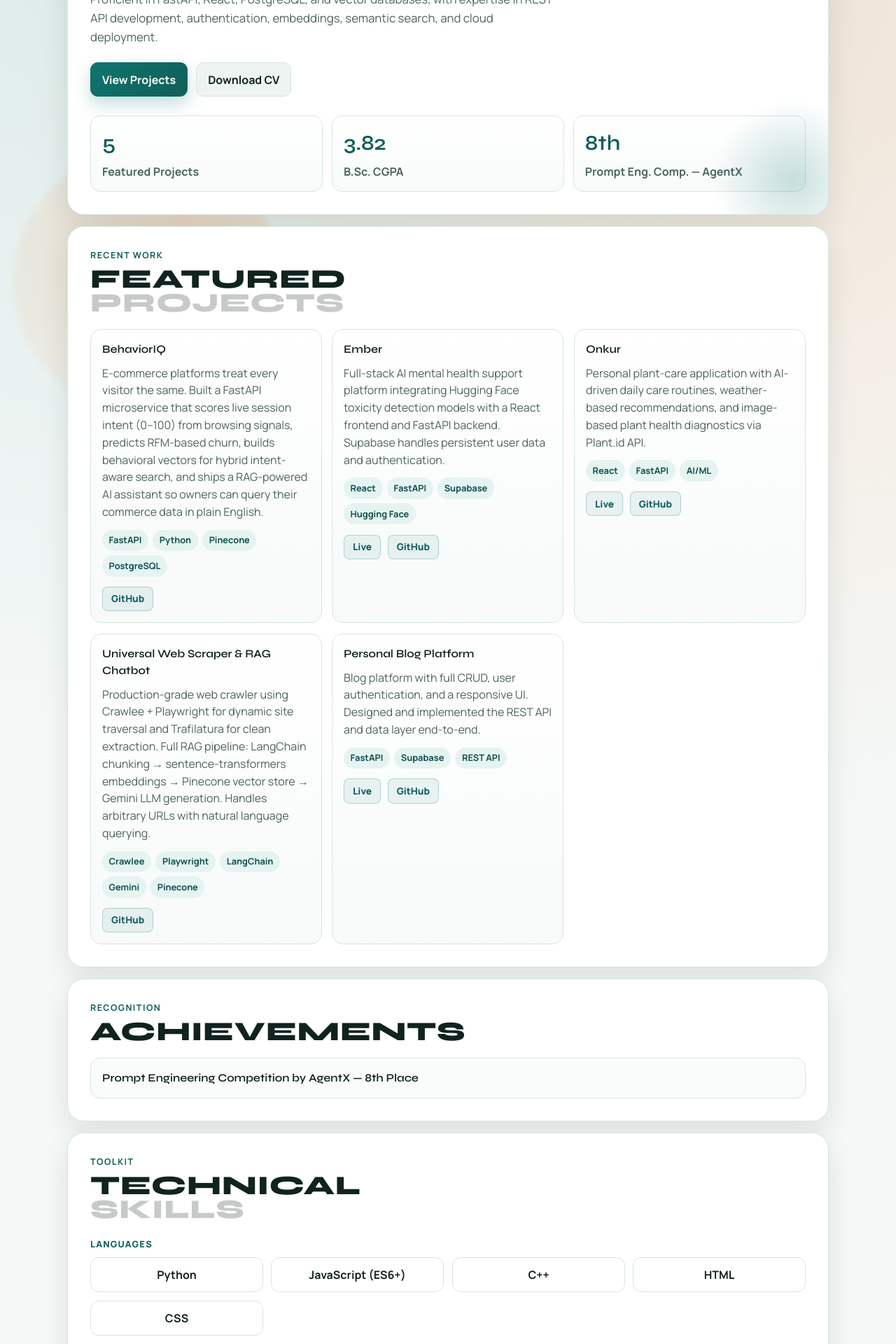
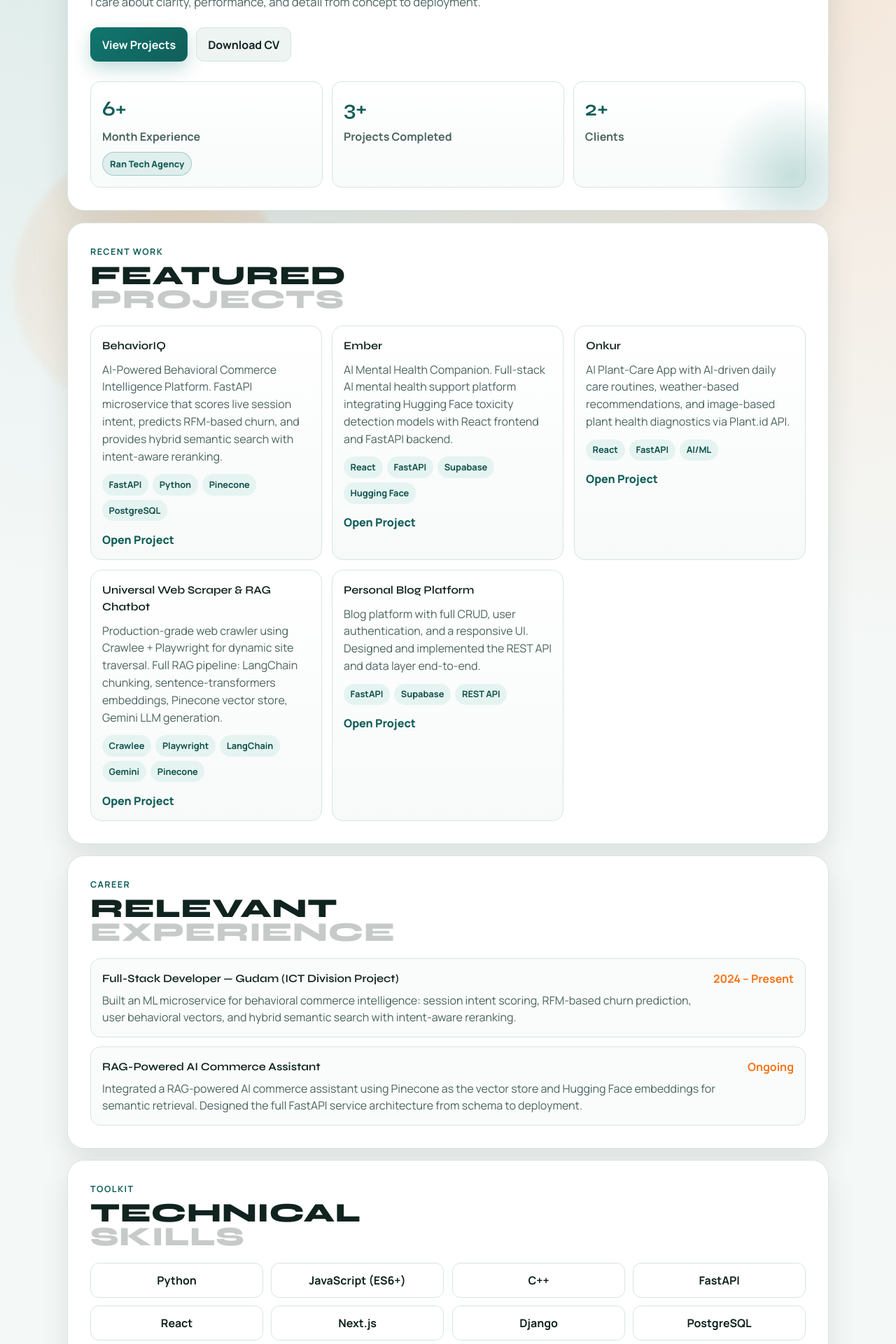
Before and after one commit to smabdullah2002/personal_portfolio, a React app: page / in a window 1280 px wide. Shown: the part 380-2300 px from the top of the page at 70% size. Built offline with nearby package versions, Linux system fonts and the light colour scheme; the HTML template or start-up script is replaced by a standard one.

Commit message:
updated portfolio

```diff
--- a/src/App.jsx
+++ b/src/App.jsx
@@ -10,60 +10,50 @@ function App() {
   const projects = [
     {
       title: 'BehaviorIQ',
-      description:
-        'E-commerce platforms treat every visitor the same. Built a FastAPI microservice that scores live session intent (0–100) from browsing signals, predicts RFM-based churn, builds behavioral vectors for hybrid intent-aware search, and ships a RAG-powered AI assistant so owners can query their commerce data in plain English.',
+      description: 'AI-Powered Behavioral Commerce Intelligence Platform. FastAPI microservice that scores live session intent, predicts RFM-based churn, and provides hybrid semantic search with intent-aware reranking.',
       stack: ['FastAPI', 'Python', 'Pinecone', 'PostgreSQL'],
-      links: [{ label: 'GitHub', url: 'https://github.com/smabdullah2002/behavioriq-ml-service.git' }]
+      link: ''
     },
     {
       title: 'Ember',
-      description:
-        'Full-stack AI mental health support platform integrating Hugging Face toxicity detection models with a React frontend and FastAPI backend. Supabase handles persistent user data and authentication.',
+      description: 'AI Mental Health Companion. Full-stack AI mental health support platform integrating Hugging Face toxicity detection models with React frontend and FastAPI backend.',
       stack: ['React', 'FastAPI', 'Supabase', 'Hugging Face'],
-      links: [
-        { label: 'Live', url: 'https://ember-mentalhealth-companion.netlify.app/' },
-        { label: 'GitHub', url: 'https://github.com/smabdullah2002/Ember' }
-      ]
+      link: 'https://embermentalhealthcompanion.netlify.app/'
     },
     {
       title: 'Onkur',
-      description:
-        'Personal plant-care application with AI-driven daily care routines, weather-based recommendations, and image-based plant health diagnostics via Plant.id API.',
+      description: 'AI Plant-Care App with AI-driven daily care routines, weather-based recommendations, and image-based plant health diagnostics via Plant.id API.',
       stack: ['React', 'FastAPI', 'AI/ML'],
-      links: [
-        { label: 'Live', url: 'https://onkur.netlify.app/' },
-        { label: 'GitHub', url: 'https://github.com/smabdullah2002/onkur.git' }
-      ]
+      link: 'https://onkur.netlify.app/'
     },
     {
       title: 'Universal Web Scraper & RAG Chatbot',
-      description:
-        'Production-grade web crawler using Crawlee + Playwright for dynamic site traversal and Trafilatura for clean extraction. Full RAG pipeline: LangChain chunking → sentence-transformers embeddings → Pinecone vector store → Gemini LLM generation. Handles arbitrary URLs with natural language querying.',
+      description: 'Production-grade web crawler using Crawlee + Playwright for dynamic site traversal. Full RAG pipeline: LangChain chunking, sentence-transformers embeddings, Pinecone vector store, Gemini LLM generation.',
       stack: ['Crawlee', 'Playwright', 'LangChain', 'Gemini', 'Pinecone'],
-      links: [{ label: 'GitHub', url: 'https://github.com/smabdullah2002/ran_gpt' }]
+      link: ''
     },
     {
       title: 'Personal Blog Platform',
-      description:
-        'Blog platform with full CRUD, user authentication, and a responsive UI. Designed and implemented the REST API and data layer end-to-end.',
+      description: 'Blog platform with full CRUD, user authentication, and a responsive UI. Designed and implemented the REST API and data layer end-to-end.',
       stack: ['FastAPI', 'Supabase', 'REST API'],
-      links: [
-        { label: 'Live', url: 'https://blog.smabdullah.dev/' },
-        { label: 'GitHub', url: 'https://github.com/smabdullah2002/sma-blog' }
-      ]
+      link: ''
     }
   ]
 
-  const skillGroups = [
-    { label: 'Languages', items: ['Python', 'JavaScript (ES6+)', 'C++', 'HTML', 'CSS'] },
-    { label: 'Frameworks', items: ['FastAPI', 'React', 'Django'] },
-    { label: 'Databases', items: ['PostgreSQL', 'Supabase', 'MongoDB', 'Pinecone'] },
-    { label: 'Tools & Platforms', items: ['AWS', 'Git/GitHub', 'Docker', 'Postman', 'REST API', 'pgAdmin', 'Crawlee', 'Playwright', 'Selenium', 'LangChain', 'n8n'] },
-    { label: 'Specialties', items: ['Python Backend Development', 'REST API Development', 'FastAPI', 'AI Engineering', 'LLM Integration', 'RAG Systems', 'Web Scraping & Data Extraction', 'Cloud Deployment & AWS', 'CI/CD & DevOps'] }
-  ]
-
-  const achievements = [
-    'Prompt Engineering Competition by AgentX — 8th Place'
+  const skills = [
+    'Python',
+    'JavaScript (ES6+)',
+    'C++',
+    'FastAPI',
+    'React',
+    'Next.js',
+    'Django',
+    'PostgreSQL',
+    'Supabase',
+    'Pinecone',
+    'Docker',
+    'Git & GitHub',
+    'LangChain'
   ]
 
   const renderStackedTitle = (text) => {
@@ -179,9 +169,9 @@ function App() {
         <a className="brand" href="#home">Abdullah</a>
         <nav className="menu">
           <a className={activeSection === 'projects' ? 'active' : ''} href="#projects">Projects</a>
+          <a className={activeSection === 'experience' ? 'active' : ''} href="#experience">Experience</a>
           <a className={activeSection === 'skills' ? 'active' : ''} href="#skills">Skills</a>
           <a className={activeSection === 'education' ? 'active' : ''} href="#education">Education</a>
-          <a className={activeSection === 'achievements' ? 'active' : ''} href="#achievements">Achievements</a>
           <a className={activeSection === 'cv' ? 'active' : ''} href="#cv">CV</a>
           <a className={activeSection === 'contact' ? 'active' : ''} href="#contact">Contact</a>
         </nav>
@@ -189,12 +179,11 @@ function App() {
 
       <main>
         <section id="home" className="hero section reveal reveal-zoom" data-reveal>
-          <p className="hero-name">S.M. Abdullah</p>
           <h1 className="title-stack hero-title">{renderStackedTitle('Fullstack Developer')}</h1>
-          <p className="hero-subtitle">Backend-focused full-stack developer building modern web apps, AI platforms &amp; real-time systems.</p>
+          <p className="hero-subtitle">Building clean, responsive products that people love to use.</p>
           <p className="lead">
-            Proficient in FastAPI, React, PostgreSQL, and vector databases, with expertise in REST API
-            development, authentication, embeddings, semantic search, and cloud deployment.
+            I design and develop modern web experiences using React and Fastapi best practices.
+            I care about clarity, performance, and detail from concept to deployment.
           </p>
 
           <div className="hero-cta">
@@ -206,16 +195,17 @@ function App() {
 
           <div className="stats">
             <article>
-              <h3>5</h3>
-              <p>Featured Projects</p>
+              <h3>6+</h3>
+              <p>Month Experience</p>
+              <a href="https://rantechbd.netlify.app/" target="_blank" rel="noreferrer">Ran Tech Agency</a>
             </article>
             <article>
-              <h3>3.82</h3>
-              <p>B.Sc. CGPA</p>
+              <h3>3+</h3>
+              <p>Projects Completed</p>
             </article>
             <article>
-              <h3>8th</h3>
-              <p>Prompt Eng. Comp. — AgentX</p>
+              <h3>2+</h3>
+              <p>Clients</p>
             </article>
           </div>
         </section>
@@ -241,35 +231,42 @@ function App() {
                     <span key={item}>{item}</span>
                   ))}
                 </div>
-                <div className="card-links">
-                  {project.links.map((link) => (
-                    <a key={link.label} href={link.url} target="_blank" rel="noreferrer">{link.label}</a>
-                  ))}
-                </div>
+                <a href={project.link} target="_blank" rel="noreferrer">Open Project</a>
               </article>
             ))}
           </div>
         </section>
 
-        <section id="achievements" className="section reveal reveal-up" data-reveal>
+        <section id="experience" className="section reveal reveal-up" data-reveal>
           <div className="section-head reveal reveal-right" data-reveal>
-            <p className="eyebrow">Recognition</p>
-            <h2 className="title-stack">{renderStackedTitle('Achievements')}</h2>
+            <p className="eyebrow">Career</p>
+            <h2 className="title-stack">{renderStackedTitle('Relevant Experience')}</h2>
           </div>
 
           <div className="timeline">
-            {achievements.map((item, index) => (
-              <article
-                className="timeline-item reveal reveal-right"
-                data-reveal
-                style={{ '--delay': `${70 + index * 60}ms` }}
-                key={item}
-              >
+            <article className="timeline-item reveal reveal-right" data-reveal style={{ '--delay': '70ms' }}>
               <div>
-                  <h3>{item}</h3>
+                <h3>Full-Stack Developer — Gudam (ICT Division Project)</h3>
+                <p>
+                  Built an ML microservice for behavioral commerce intelligence: session intent scoring,
+                  RFM-based churn prediction, user behavioral vectors, and hybrid semantic search with
+                  intent-aware reranking.
+                </p>
               </div>
+              <span>2024 – Present</span>
             </article>
-            ))}
+
+            <article className="timeline-item reveal reveal-left" data-reveal style={{ '--delay': '130ms' }}>
+              <div>
+                <h3>RAG-Powered AI Commerce Assistant</h3>
+                <p>
+                  Integrated a RAG-powered AI commerce assistant using Pinecone as the vector store
+                  and Hugging Face embeddings for semantic retrieval. Designed the full FastAPI service
+                  architecture from schema to deployment.
+                </p>
+              </div>
+              <span>Ongoing</span>
+            </article>
           </div>
         </section>
 
@@ -279,33 +276,17 @@ function App() {
             <h2 className="title-stack">{renderStackedTitle('Technical Skills')}</h2>
           </div>
 
-          {skillGroups.map((group, groupIndex) => (
-            <div className="skill-group" key={group.label}>
-              <h3 className="skill-group-label">{group.label}</h3>
           <div className="skills-grid">
-                {group.items.map((skill, index) => (
+            {skills.map((skill, index) => (
               <div
                 className="skill-chip reveal reveal-pop"
                 data-reveal
-                    style={{ '--delay': `${(groupIndex * 200) + (index * 40)}ms` }}
+                style={{ '--delay': `${index * 50}ms` }}
                 key={skill}
               >
                 {skill}
               </div>
             ))}
-              </div>
-            </div>
-          ))}
-
-          <div className="soft-skills reveal reveal-up" data-reveal>
-            <h3 className="skill-group-label">Soft Skills</h3>
-            <div className="tags">
-              <span>Problem-Solving</span>
-              <span>Critical Thinking</span>
-              <span>Quick Learner</span>
-              <span>Adaptability</span>
-              <span>Team Collaboration</span>
-            </div>
           </div>
         </section>
 
@@ -320,7 +301,8 @@ function App() {
               <div>
                 <h3>B.Sc. in Information and Communication Technology</h3>
                 <p>
-                  Institute of Information Technology, Jahangirnagar University, Savar.
+                  Institute of Information Technology, Jahangirnagar University.
+                  Third Year · 5th Semester.
                 </p>
               </div>
               <span>CGPA: 3.82</span>
@@ -355,8 +337,7 @@ function App() {
           <div className="contact-links reveal reveal-zoom" data-reveal style={{ '--delay': '120ms' }}>
             <a href="https://github.com/smabdullah2002" target="_blank" rel="noreferrer">GitHub</a>
             <a href="https://www.linkedin.com/in/sheikh-muhammad-abdullah-a384aa284/" target="_blank" rel="noreferrer">LinkedIn</a>
-            <a href="mailto:sheikhmuhammad2002@gmail.com">sheikhmuhammad2002@gmail.com</a>
-            <a href="tel:+8801884173052">+8801884173052</a>
+            <a href="mailto: sheikhmuhammad2002@gmail.com">sheikhmuhammad2002@gmail.com</a>
             <a
               className="whatsapp-btn"
               href="https://wa.me/8801884173052?text=Hello%20Abdullah%2C%20I%20want%20to%20discuss%20a%20website%20project."
```
Lines whose indentation alone changed are shown as unchanged.
